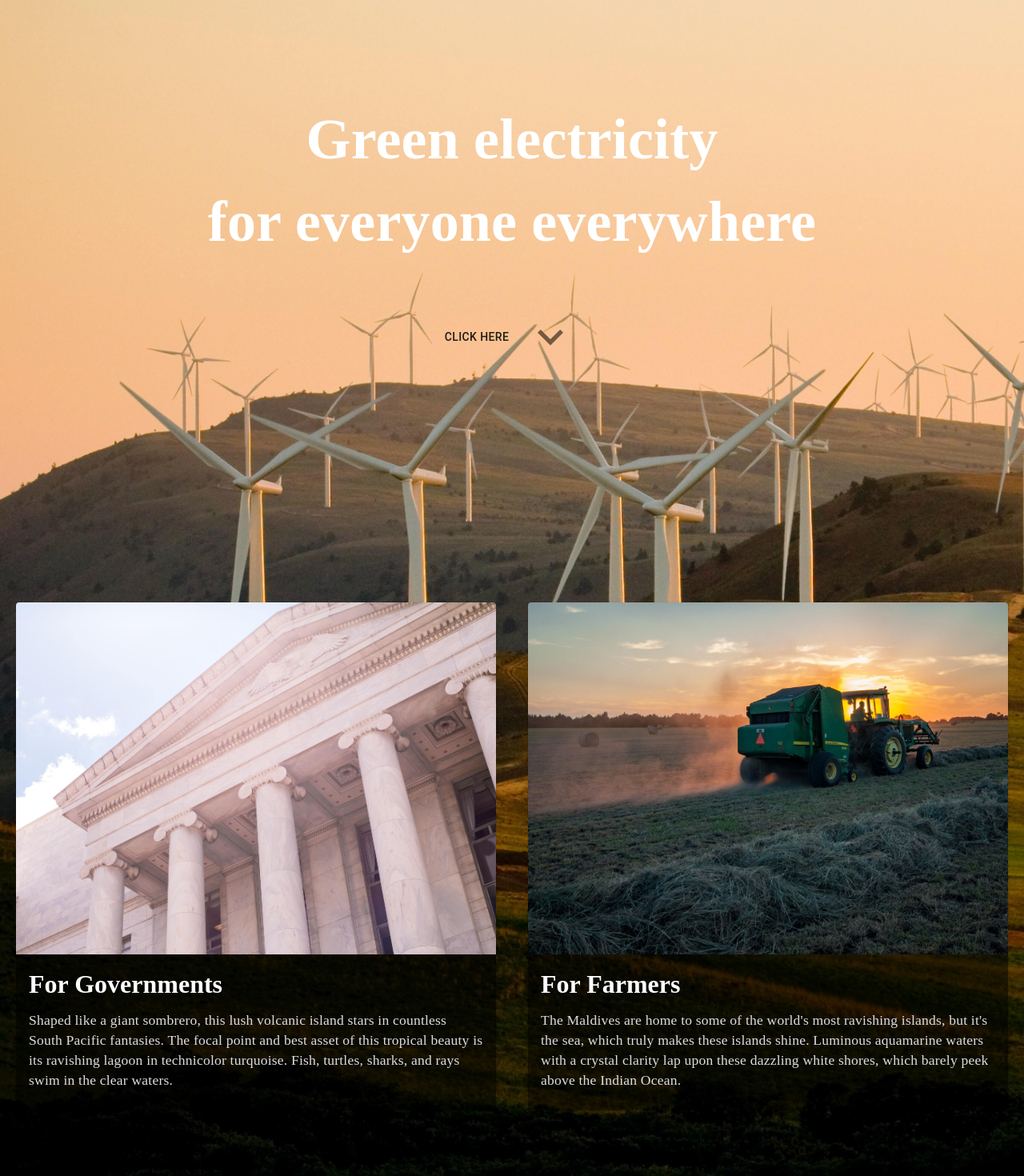
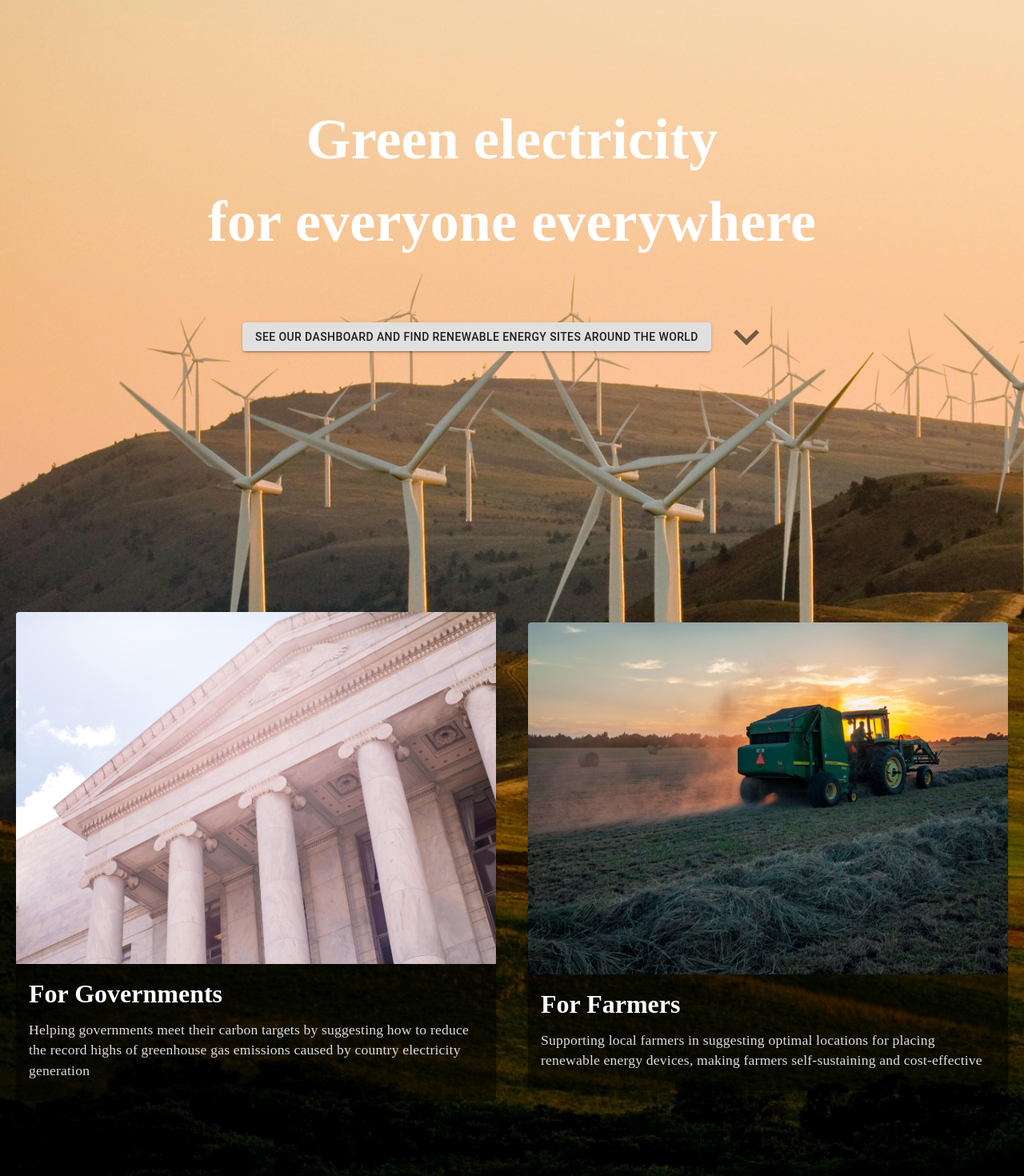
Before and after one commit to clarissanjani/aiaiay-tum-ai, a React (Create React App) app in the folder aiaiay-app/: page / in a window 1280 px wide. Shown: the part 130-1600 px from the top of the page at 80% size. Built offline with nearby package versions, Linux system fonts and the light colour scheme; a web font is replaced by a local one.

Commit message:
final header version

```diff
--- a/aiaiay-app/src/components/Header.jsx
+++ b/aiaiay-app/src/components/Header.jsx
@@ -78,12 +78,12 @@ export default function Header() {
             <span className={classes.colorText}>for everyone everywhere</span>
           </h1>
           <Button
-              type="button"
+              type="button" variant="contained"
               onClick={(e) => {
                 e.preventDefault();
                 window.location.href='/MapVisual.html';
                 }}
-          > Click here</Button>
+          >See our dashboard and find renewable energy sites around the world</Button>
           <Scroll to="value-prop" smooth={true}>
             <IconButton>
               <ExpandMoreIcon className={classes.goDown} />
--- a/aiaiay-app/src/static/values.jsx
+++ b/aiaiay-app/src/static/values.jsx
@@ -2,14 +2,14 @@ const values = [
   {
     title: 'For Farmers',
     description:
-      "The Maldives are home to some of the world's most ravishing islands, but it's the sea, which truly makes these islands shine. Luminous aquamarine waters with a crystal clarity lap upon these dazzling white shores, which barely peek above the Indian Ocean.",
+      "Supporting local farmers in suggesting optimal locations for placing renewable energy devices, making farmers self-sustaining and cost-effective",
     imageUrl: process.env.PUBLIC_URL + '/assets/farmers.jpg',
     time: 1500,
   },
     {
       title: 'For Governments',
       description:
-        'Shaped like a giant sombrero, this lush volcanic island stars in countless South Pacific fantasies. The focal point and best asset of this tropical beauty is its ravishing lagoon in technicolor turquoise. Fish, turtles, sharks, and rays swim in the clear waters.',
+        'Helping governments meet their carbon targets by suggesting how to reduce the record highs of greenhouse gas emissions caused by country electricity generation',
       imageUrl: process.env.PUBLIC_URL + '/assets/governments.jpg',
       time: 1500,
     },
```
